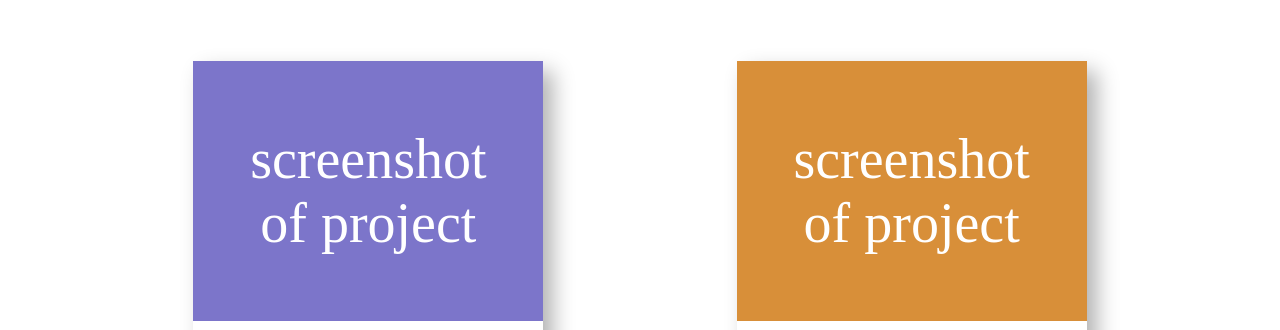
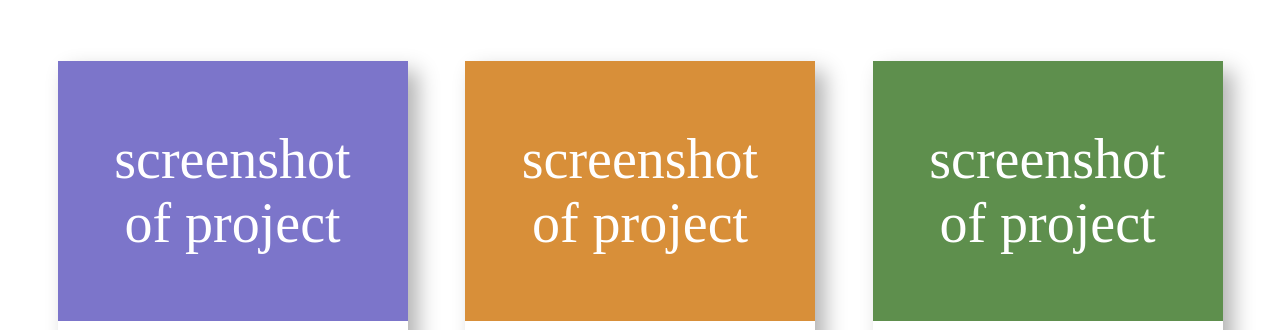
Before and after one commit to Ziorks/odin-homepage, a plain HTML site: page index.html in a window 1280 px wide. Shown: the part 927-1257 px from the top of the page. Drawn offline with nearby package versions, Linux system fonts and the light colour scheme; a web font is replaced by a local one.

Commit message:
Slight adjustment to projects container styling

```diff
--- a/style.css
+++ b/style.css
@@ -97,8 +97,8 @@ a {
   display: flex;
   flex-wrap: wrap;
   justify-content: center;
-  gap: 64px;
-  margin: 64px;
+  gap: 32px;
+  margin: 64px 32px;
 }
 
 .projectCard {
```
